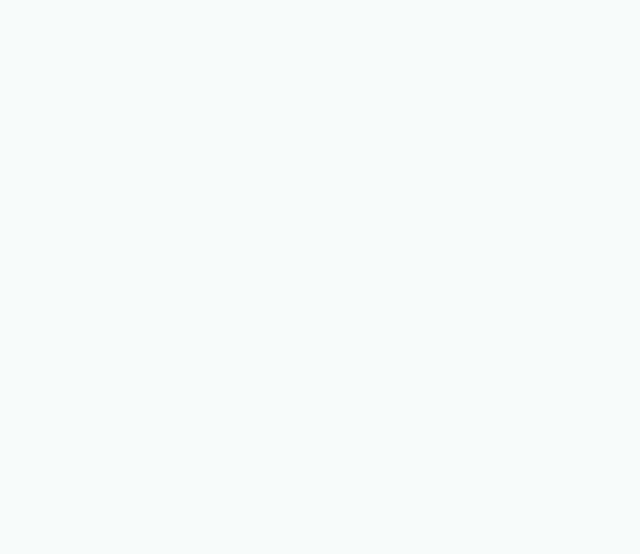
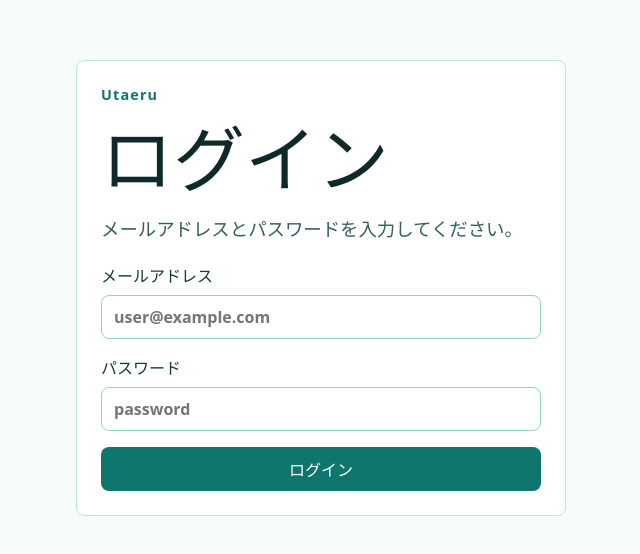
Before and after one commit to Ritsuki-Irabu/utaeru, a Vue app in the folder frontend/: page /login in a window 1280 px wide. Before the commit this address had no page. Shown: the part 112-666 px from the top of the page, without its empty margins (319-959 px from the left). Built offline with nearby package versions, Linux system fonts and the light colour scheme; no server answers.

Commit message:
feat: add frontend login flow

```diff
--- /dev/null
+++ b/frontend/src/api/auth.js
@@ -0,0 +1,6 @@
+// 共通Axios設定を読み込む
+import apiClient from './client'
+
+export const login = (credentials) => {
+    return apiClient.post('/auth/login', credentials)
+}
--- a/frontend/src/api/client.js
+++ b/frontend/src/api/client.js
@@ -7,4 +7,14 @@ const apiClient = axios.create({
     },
 })
 
+apiClient.interceptors.request.use((config) => {
+    const token = localStorage.getItem('token')
+
+    if (token) {
+        config.headers.Authorization = `Bearer ${token}`
+    }
+
+    return config
+})
+
 export default apiClient
--- a/frontend/src/router/index.js
+++ b/frontend/src/router/index.js
@@ -1,11 +1,19 @@
 import { createRouter, createWebHistory } from 'vue-router'
 import HomeView from '../views/HomeView.vue'
+// ログイン画面ファイルを読み込む
+import LoginView from '../views/LoginView.vue'
 
 const routes = [
     {
         path: '/',
         name: 'home',
         component: HomeView,
+    },
+    {
+        // /login にアクセスしたら LoginView を表示する
+        path: '/login',
+        name: 'login',
+        component: LoginView,
     },
 ]
 
--- /dev/null
+++ b/frontend/src/stores/auth.js
@@ -0,0 +1,35 @@
+import { defineStore } from 'pinia'
+
+// ログイン状態をアプリ全体で使うための認証ストア
+export const useAuthStore = defineStore('auth', {
+  state: () => ({
+    // 再読み込み後もログイン状態を復元できるよう、localStorageから初期値を読む
+    token: localStorage.getItem('token'),
+    user: JSON.parse(localStorage.getItem('user')),
+  }),
+
+  getters: {
+    // tokenがあれば「ログイン中」と判定する
+    isLoggedIn: (state) => Boolean(state.token),
+  },
+
+  actions: {
+    // ログイン成功時に、tokenとuserをストアとブラウザへ保存する
+    setAuth({ token, user }) {
+      this.token = token
+      this.user = user
+
+      localStorage.setItem('token', token)
+      localStorage.setItem('user', JSON.stringify(user))
+    },
+
+    // ログアウト時に、認証情報をストアとブラウザから削除する
+    logout() {
+      this.token = null
+      this.user = null
+
+      localStorage.removeItem('token')
+      localStorage.removeItem('user')
+    },
+  },
+})
--- a/frontend/src/style.css
+++ b/frontend/src/style.css
@@ -65,3 +65,95 @@ h1 {
   color: #153b3a;
   font-weight: 600;
 }
+
+.auth-panel,
+.login-card {
+  padding: 24px;
+  border: 1px solid #b9e6df;
+  border-radius: 8px;
+  background: #fff;
+}
+
+.auth-panel {
+  display: flex;
+  align-items: center;
+  justify-content: space-between;
+  gap: 16px;
+}
+
+.auth-panel p {
+  margin: 0;
+  color: #355f5c;
+  font-weight: 600;
+}
+
+.auth-panel a,
+button {
+  display: inline-flex;
+  align-items: center;
+  justify-content: center;
+  min-height: 44px;
+  padding: 0 18px;
+  border: 0;
+  border-radius: 8px;
+  background: #0f766e;
+  color: #fff;
+  font: inherit;
+  font-weight: 700;
+  text-decoration: none;
+  cursor: pointer;
+}
+
+button:disabled {
+  cursor: wait;
+  opacity: 0.65;
+}
+
+.login {
+  display: grid;
+  min-height: 100vh;
+  place-items: center;
+  box-sizing: border-box;
+  padding: 40px 24px;
+}
+
+.login-card {
+  display: grid;
+  gap: 18px;
+  width: min(100%, 440px);
+}
+
+.login-form {
+  display: grid;
+  gap: 16px;
+}
+
+.login-form label {
+  display: grid;
+  gap: 8px;
+  color: #153b3a;
+  font-weight: 700;
+}
+
+.login-form input {
+  min-height: 44px;
+  box-sizing: border-box;
+  padding: 0 12px;
+  border: 1px solid #93d4ca;
+  border-radius: 8px;
+  color: #153b3a;
+  font: inherit;
+}
+
+.error-message {
+  margin: 0;
+  color: #b91c1c;
+  font-weight: 700;
+}
+
+@media (max-width: 640px) {
+  .auth-panel {
+    align-items: stretch;
+    flex-direction: column;
+  }
+}
--- a/frontend/src/views/HomeView.vue
+++ b/frontend/src/views/HomeView.vue
@@ -1,7 +1,9 @@
 <script setup>
 import { useAppStore } from '../stores/app'
+import { useAuthStore } from '../stores/auth'
 
 const appStore = useAppStore()
+const authStore = useAuthStore()
 
 const setupItems = [
   'Vue Router で画面遷移を準備',
@@ -17,6 +19,15 @@ const setupItems = [
     <h1>{{ appStore.appName }}</h1>
     <p class="lead">ログイン画面やマイリスト画面を作るための土台が動いています。</p>
 
+    <section v-if="authStore.isLoggedIn" class="auth-panel">
+      <p>ログイン中: {{ authStore.user?.name ?? 'ユーザー' }}</p>
+      <button type="button" @click="authStore.logout()">ログアウト</button>
+    </section>
+    <section v-else class="auth-panel">
+      <p>ログインすると、token と user が保存されます。</p>
+      <RouterLink to="/login">ログイン画面へ</RouterLink>
+    </section>
+
     <ul class="setup-list">
       <li v-for="item in setupItems" :key="item">
         {{ item }}
--- /dev/null
+++ b/frontend/src/views/LoginView.vue
@@ -0,0 +1,69 @@
+<script setup>
+// 画面で使う変数や関数を書く
+import { ref } from 'vue'
+import { useRouter } from 'vue-router'
+import { login } from '../api/auth'
+import { useAuthStore } from '../stores/auth'
+
+// ログイン画面の入力値を入れる箱
+const email = ref('')
+const password = ref('')
+const errorMessage = ref('')
+const isLoading = ref(false)
+
+const router = useRouter()
+const authStore = useAuthStore()
+
+const handleSubmit = async () => {
+    errorMessage.value = ''
+    isLoading.value = true
+
+    try {
+        const response = await login({
+            email: email.value,
+            password: password.value,
+        })
+
+        authStore.setAuth(response.data)
+
+        router.push('/')
+    } catch {
+        errorMessage.value = 'メールアドレスまたはパスワードが正しくありません。'
+    } finally {
+        isLoading.value = false
+    }
+}
+</script>
+
+<!-- HTML（画面の見た目）を書くエリア -->
+<template>
+    <main class="login">
+        <section class="login-card">
+            <p class="eyebrow">Utaeru</p>
+            <h1>ログイン</h1>
+            <p class="lead">メールアドレスとパスワードを入力してください。</p>
+
+            <form class="login-form" @submit.prevent="handleSubmit">
+                <label>
+                    メールアドレス
+                    <!-- email入力欄とemailをつなぐ書き方 -->
+                    <input v-model="email" type="email" autocomplete="email" placeholder="user@example.com">
+                </label>
+
+                <!-- パスワード入力欄とpasswordをつなぐ書き方 -->
+                <label>
+                    パスワード
+                    <input v-model="password" type="password" autocomplete="current-password" placeholder="password">
+                </label>
+
+                <p v-if="errorMessage" class="error-message">
+                    {{ errorMessage }}
+                </p>
+
+                <button type="submit" :disabled="isLoading">
+                    {{ isLoading ? 'ログイン中...' : 'ログイン' }}
+                </button>
+            </form>
+        </section>
+    </main>
+</template>
```
Also changed, not shown: 4 other files (tests, documents, lock files or other folders). Lines whose indentation alone changed are shown as unchanged.
